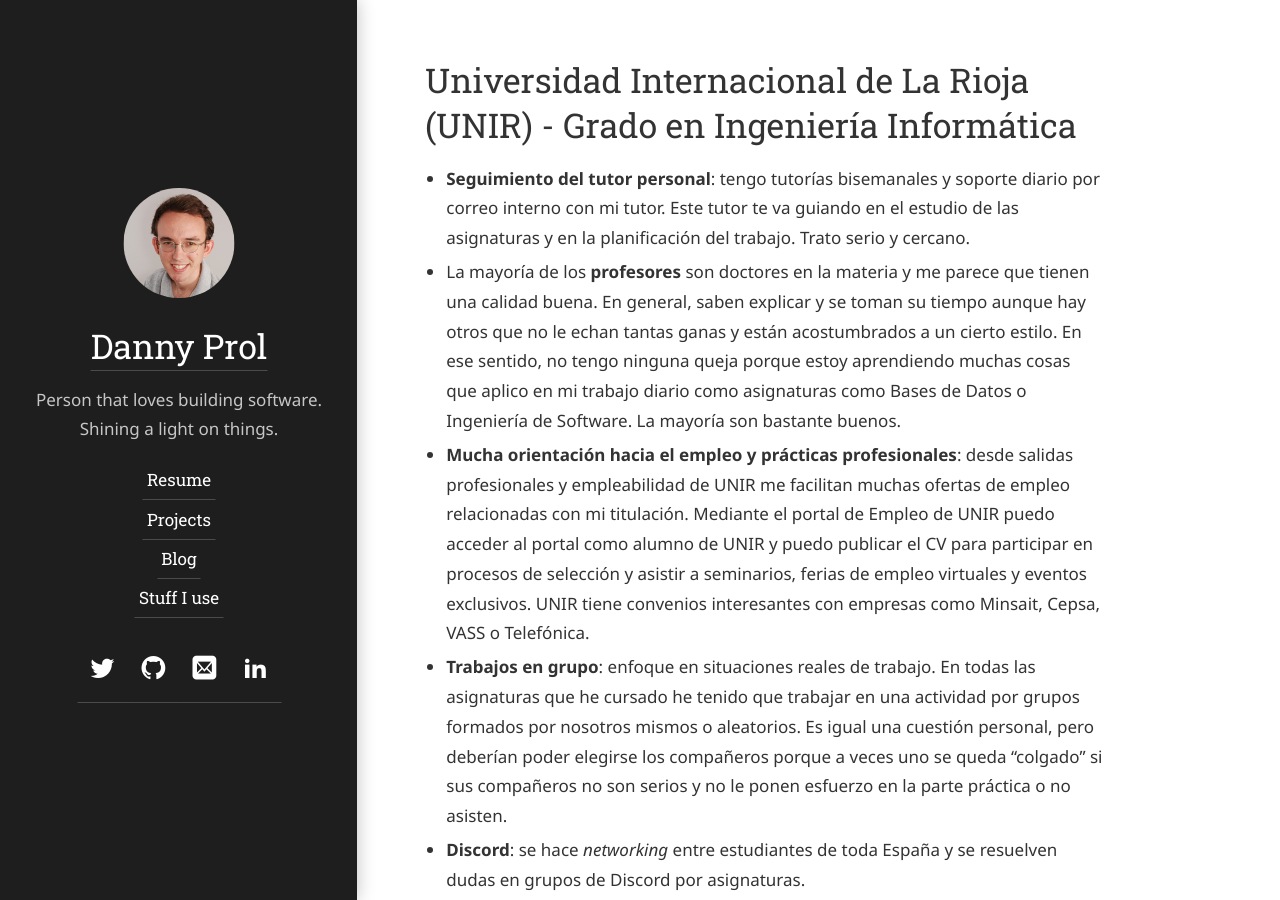
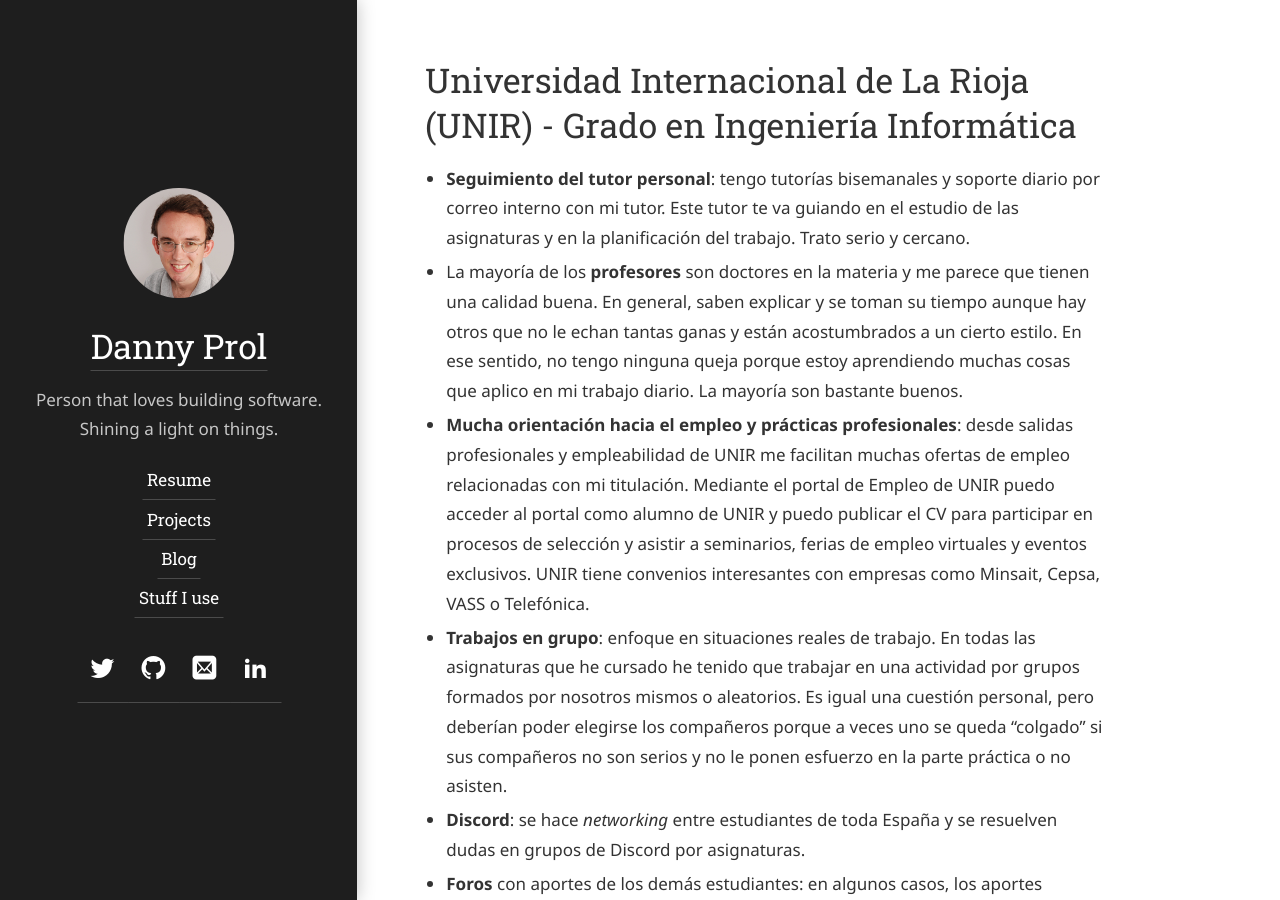
Before and after one commit to dprol/dprol.github.io, a Jekyll site: the page built from hydejack/_posts/2021-07-04-uoc-unir.md, in a window 1280 px wide and 900 px high, scrolled down 1144 px. Built offline with Jekyll 4.4.1, drawn with Linux system fonts in a browser that asks for light colours; some web fonts are replaced.

Commit message:
Update 2021-07-04-uoc-unir.md

```diff
--- a/hydejack/_posts/2021-07-04-uoc-unir.md
+++ b/hydejack/_posts/2021-07-04-uoc-unir.md
@@ -14,7 +14,7 @@ No soy amigo de los atajos. Yo soy de la idea de que aprender sólidamente los f
 # Universidad Internacional de La Rioja (UNIR) - Grado en Ingeniería Informática
 
 - **Seguimiento del tutor personal**: tengo tutorías bisemanales y soporte diario por correo interno con mi tutor. Este tutor te va guiando en el estudio de las asignaturas y en la planificación del trabajo. Trato serio y cercano.
-- La mayoría de los **profesores** son doctores en la materia y me parece que tienen una calidad buena. En general, saben explicar y se toman su tiempo aunque hay otros que no le echan tantas ganas y están acostumbrados a un cierto estilo. En ese sentido, no tengo ninguna queja porque estoy aprendiendo muchas cosas que aplico en mi trabajo diario como asignaturas como Bases de Datos o Ingeniería de Software. La mayoría son bastante buenos.
+- La mayoría de los **profesores** son doctores en la materia y me parece que tienen una calidad buena. En general, saben explicar y se toman su tiempo aunque hay otros que no le echan tantas ganas y están acostumbrados a un cierto estilo. En ese sentido, no tengo ninguna queja porque estoy aprendiendo muchas cosas que aplico en mi trabajo diario. La mayoría son bastante buenos.
 - **Mucha orientación hacia el empleo y prácticas profesionales**: desde salidas profesionales y empleabilidad de UNIR me facilitan muchas ofertas de empleo relacionadas con mi titulación. Mediante el portal de Empleo de UNIR puedo acceder al portal como alumno de UNIR y puedo publicar el CV para participar en procesos de selección y asistir a seminarios, ferias de empleo virtuales y eventos exclusivos. UNIR tiene convenios interesantes con empresas como Minsait, Cepsa, VASS o Telefónica.
 - **Trabajos en grupo**: enfoque en situaciones reales de trabajo. En todas las asignaturas que he cursado he tenido que trabajar en una actividad por grupos formados por nosotros mismos o aleatorios. Es igual una cuestión personal, pero deberían poder elegirse los compañeros porque a veces uno se queda "colgado" si sus compañeros no son serios y no le ponen esfuerzo en la parte práctica o no asisten.
 - **Discord**: se hace _networking_ entre estudiantes de toda España y se resuelven dudas en grupos de Discord por asignaturas.
```
